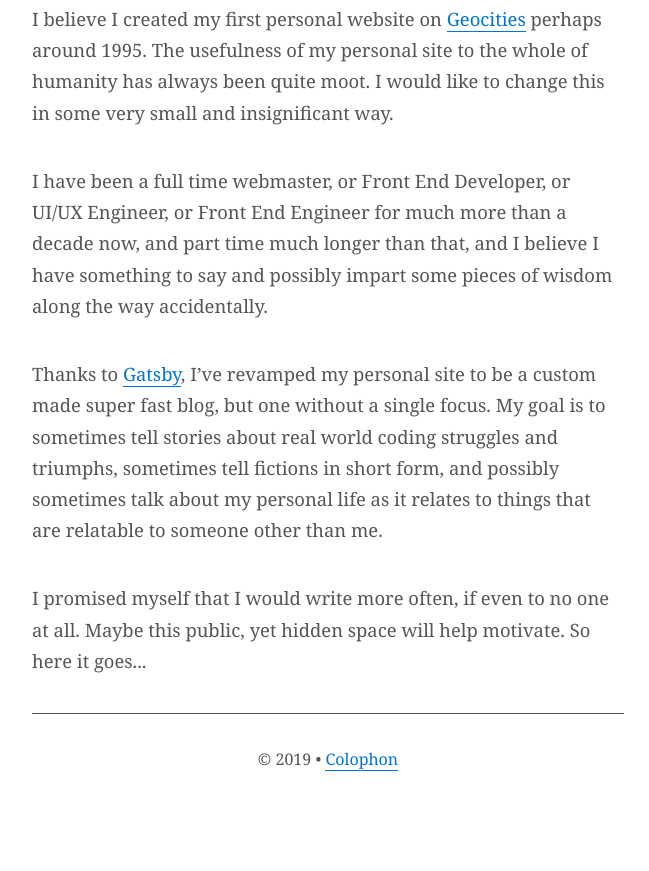
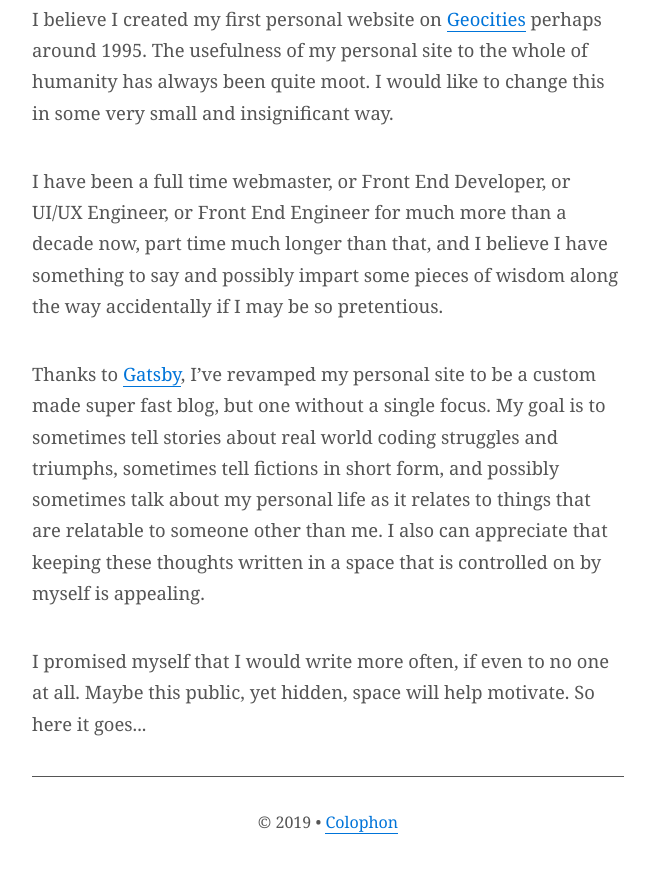
Before and after one commit to drainpip/shaneis.me-v2, a Gatsby site: page /hello-world/ in a window 1280 px wide. Shown: the part 286-1157 px from the top of the page, without its empty margins (312-961 px from the left). Before the commit the page ends 1123 px from the top, so only its background shows below. Built offline with nearby package versions, Linux system fonts and the light colour scheme; Gatsby itself is replaced by a stand-in of ours.

Commit message:
final draft 2 COPY seriously

```diff
--- a/content/blog/hello-world/index.md
+++ b/content/blog/hello-world/index.md
@@ -7,8 +7,8 @@ image: ''
 
 I believe I created my first personal website on [Geocities](http://www.oocities.org/) perhaps around 1995. The usefulness of my personal site to the whole of humanity has always been quite moot. I would like to change this in some very small and insignificant way.
 
-I have been a full time webmaster, or Front End Developer, or UI/UX Engineer, or Front End Engineer for much more than a decade now, and part time much longer than that, and I believe I have something to say and possibly impart some pieces of wisdom along the way accidentally.
+I have been a full time webmaster, or Front End Developer, or UI/UX Engineer, or Front End Engineer for much more than a decade now, part time much longer than that, and I believe I have something to say and possibly impart some pieces of wisdom along the way accidentally if I may be so pretentious.
 
-Thanks to [Gatsby](https://www.gatsbyjs.org/), I’ve revamped my personal site to be a custom made super fast blog, but one without a single focus. My goal is to sometimes tell stories about real world coding struggles and triumphs, sometimes tell fictions in short form, and possibly sometimes talk about my personal life as it relates to things that are relatable to someone other than me.
+Thanks to [Gatsby](https://www.gatsbyjs.org/), I’ve revamped my personal site to be a custom made super fast blog, but one without a single focus. My goal is to sometimes tell stories about real world coding struggles and triumphs, sometimes tell fictions in short form, and possibly sometimes talk about my personal life as it relates to things that are relatable to someone other than me. I also can appreciate that keeping these thoughts written in a space that is controlled on by myself is appealing.
 
-I promised myself that I would write more often, if even to no one at all. Maybe this public, yet hidden space will help motivate. So here it goes...
+I promised myself that I would write more often, if even to no one at all. Maybe this public, yet hidden, space will help motivate. So here it goes...
```
